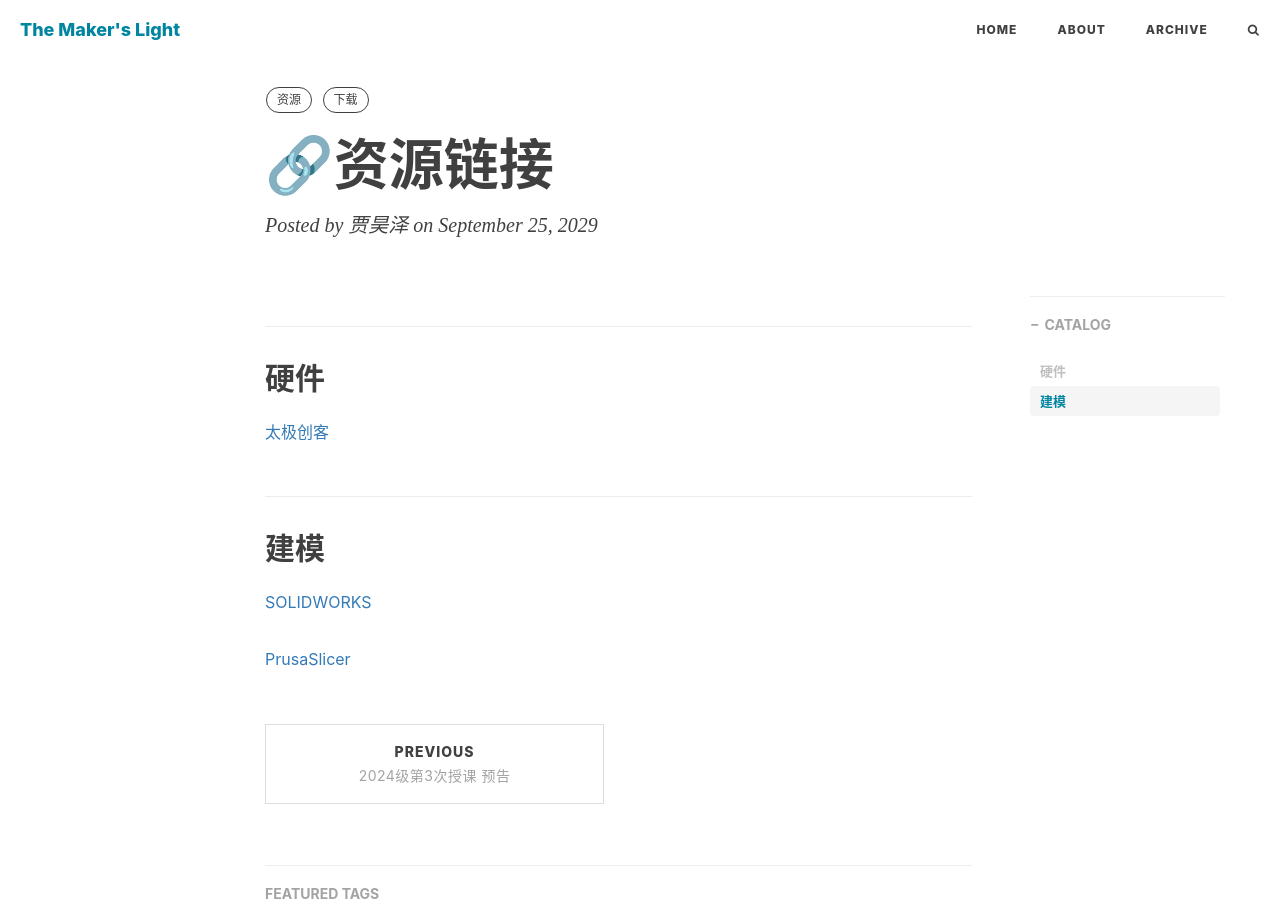
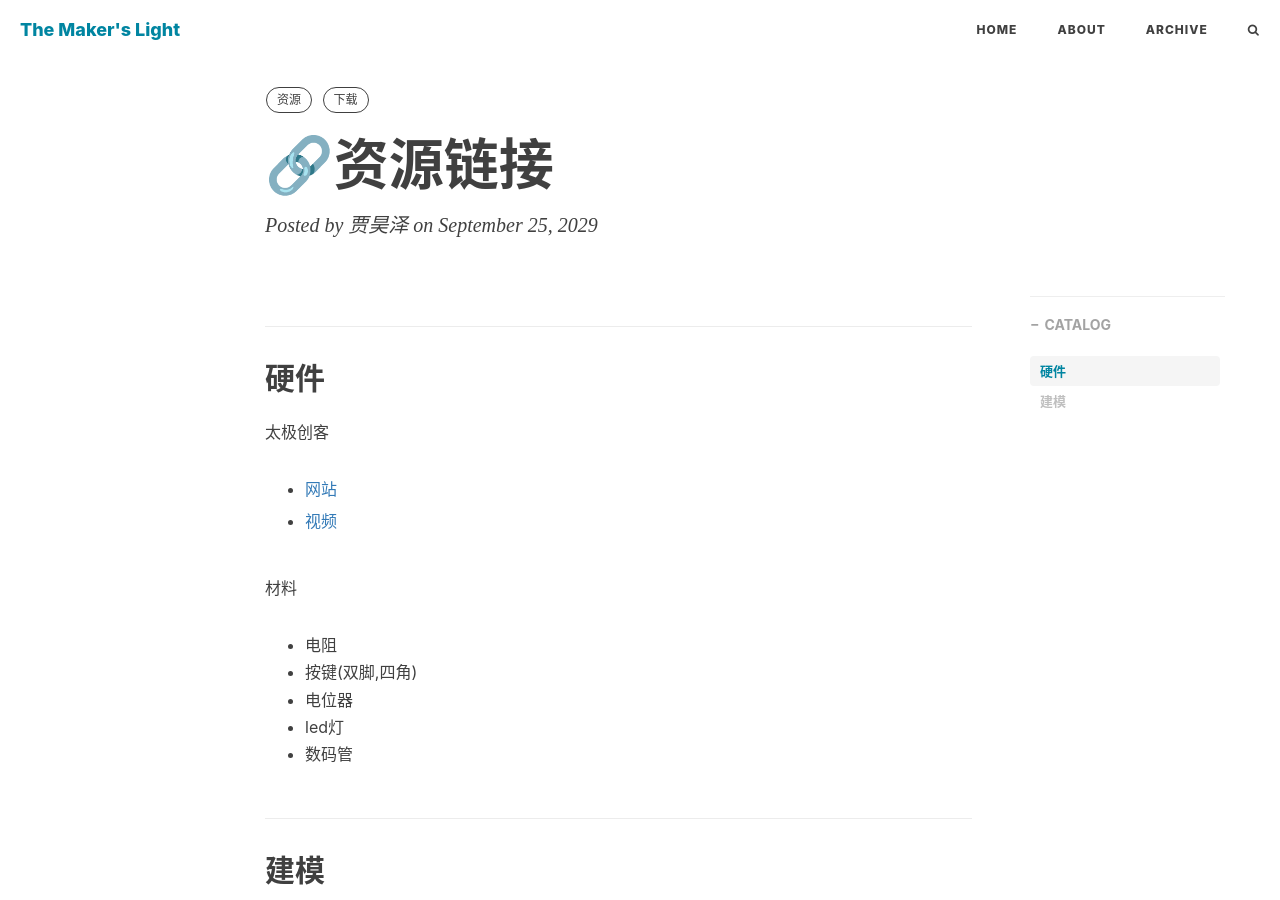
Before and after one commit to PuzzleNone/CreatorBlog, a Jekyll site: the page built from _posts/2029-09-25-link.md, in a window 1280 px wide and 900 px high. Built offline with Jekyll 4.4.1, drawn with Linux system fonts in a browser that asks for light colours; nearby versions of some CDN libraries; comment, search, counter and statistics services are not loaded.

Commit message:
add meterial

```diff
--- a/_posts/2029-09-25-link.md
+++ b/_posts/2029-09-25-link.md
@@ -11,7 +11,18 @@ tags:
 
 ## 硬件
 
-[太极创客](http://www.taichi-maker.com/)
+太极创客
+
+ - [网站](http://www.taichi-maker.com/)
+
+ - [视频](https://www.bilibili.com/video/BV164411J7GE/)
+
+材料
+ + 电阻
+ + 按键(双脚,四角)
+ + 电位器
+ + led灯
+ + 数码管
 
 ## 建模
 
```
